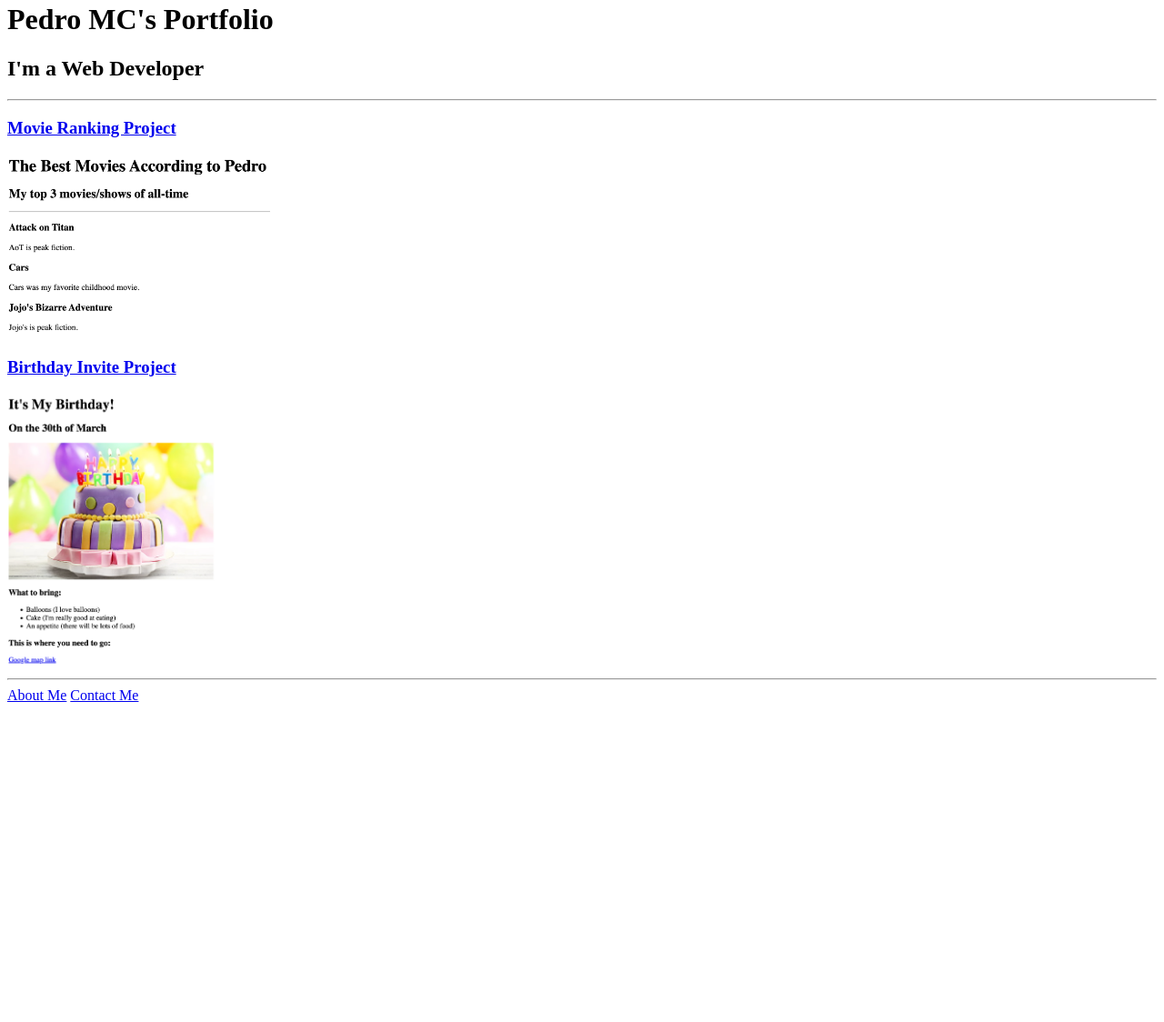
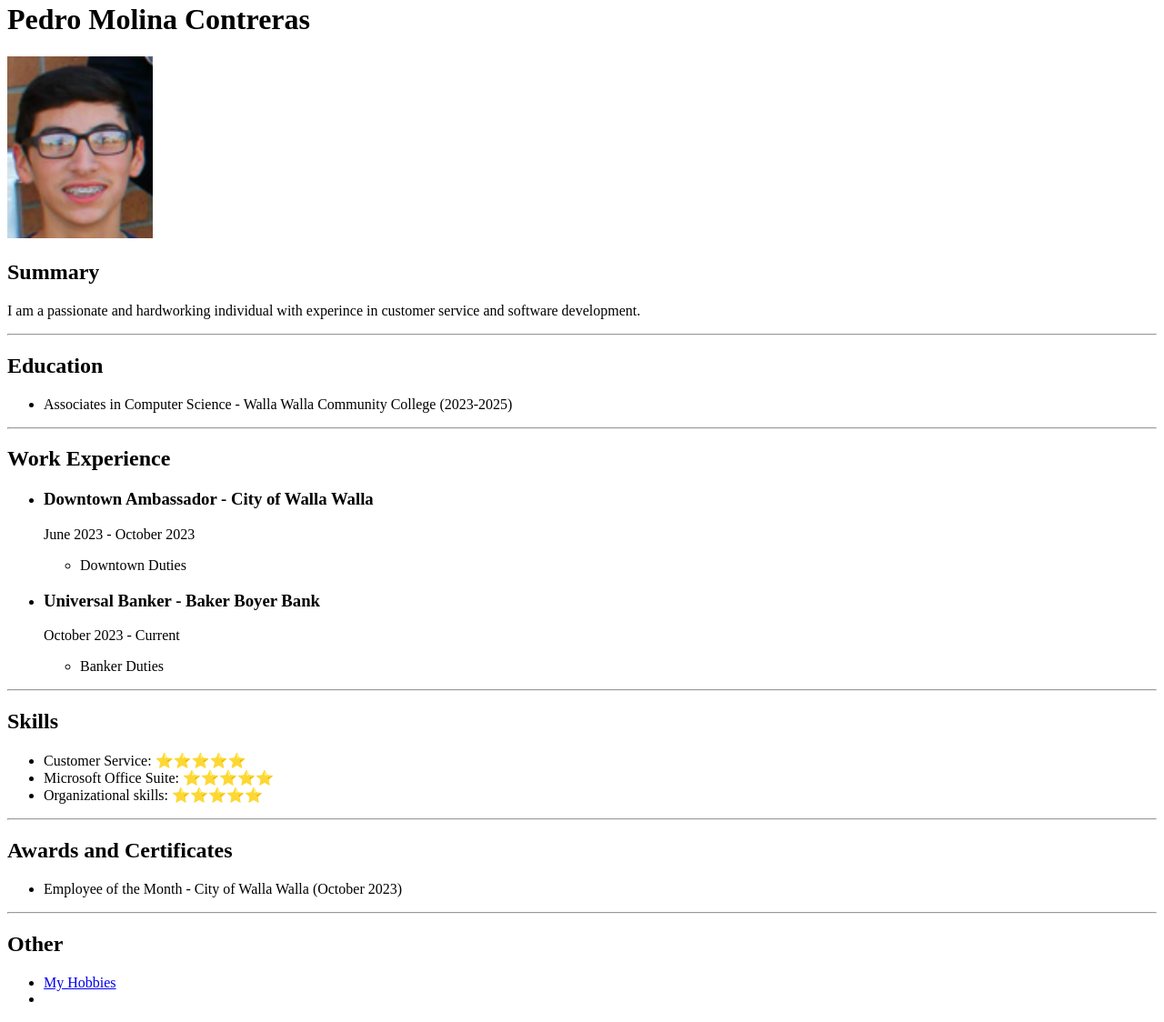
Before and after one commit to pedro-mc11/html-portfolio, a plain HTML site: page index.html in a window 1280 px wide. Shown: the part 18-1142 px from the top of the page at 91% size. Before the commit the page ends 800 px from the top, so only its background shows below. Drawn offline with Linux system fonts and the light colour scheme.

Commit message:
Add files via upload

```diff
--- a/index.html
+++ b/index.html
@@ -1,48 +1,72 @@
-<!-- TODO 1: Create the HTML Boilerplate -->
-
-<!-- TODO 2: Add Your previous projects' HTML into the public folder -->
-
-<!-- TODO 3: Take screenshots of your project previews and add the images to the images folder -->
-
-<!-- TODO 4: Add titles/subtitles etc. -->
-
-<!-- TODO 5: Add a link to the project pages -->
-
-<!-- TODO 6: Add images to show the project previews
-HINT for TODO 6: You can use the height attribute set to 200 to make the image smaller:
-https://developer.mozilla.org/en-US/docs/Web/HTML/Element/img#attr-height -->
-
-<!-- TODO 7: Add the Contact Me and About Me page links -->
-
 <!DOCTYPE html>
 <html lang="en">
 <head>
     <meta charset="UTF-8">
     <meta name="viewport" content="width=device-width, initial-scale=1.0">
-    <title>Portfolio</title>
+    <title>My Resume</title>
 </head>
 <body>
-    <h1>Pedro MC's Portfolio</h1>
+    <h1>Pedro Molina Contreras</h1>
 
-    <h2>I'm a Web Developer</h2>
+    <img src="face.png" alt="headshot of adolescent pedro" height="200">
+
+    <h2>Summary</h2>
+    <p>I am a passionate and hardworking individual with experince in customer service and software development.
+    </p>
 
     <hr>
 
-    <h3>
-        <a href="./public/movie-ranking.html">Movie Ranking Project</a>
-    </h3>
+    <h2>Education</h2>
 
-    <img src="./assets/images/movie-project.png" height= "200" alt="Moving Ranking Project">
-
-    <h3>
-        <a href="./public/birthday-invite.html">Birthday Invite Project</a>
-    </h3>
-
-    <img src="./assets/images/birthday-project.png" height="300" alt="Birthday Invite Project">
+    <ul>
+        <li>Associates in Computer Science - Walla Walla Community College (2023-2025)</li>
+    </ul>
 
     <hr>
-    <a href="./public/about.html">About Me</a>
 
-    <a href="./public/contact.html">Contact Me</a>
+    <h2>Work Experience</h2>
+    <ul>
+        <li><h3>Downtown Ambassador - City of Walla Walla</h3>
+        <p>June 2023 - October 2023</p>
+
+        <ul>
+            <li>Downtown Duties</li>
+        </ul>
+        </li>
+
+
+        <li><h3>Universal Banker - Baker Boyer Bank</h3>
+        <p>October 2023 - Current</p>
+
+        <ul>
+            <li>Banker Duties</li>
+        </ul>
+        </li>
+    </ul>
+
+    <hr>
+
+    <h2>Skills</h2>
+    <ul>
+        <li>Customer Service: ⭐️⭐️⭐️⭐️⭐️</li>
+        <li>Microsoft Office Suite: ⭐️⭐️⭐️⭐️⭐️</li>
+        <li>Organizational skills: ⭐️⭐️⭐️⭐️⭐️</li>
+    </ul>
+
+    <hr>
+
+    <h2>Awards and Certificates</h2>
+
+    <ul>
+        <li>Employee of the Month - City of Walla Walla (October 2023)</li>
+    </ul>
+
+    <hr>
+
+    <h2>Other</h2>
+    <ul>
+        <li><a href="hobbies.html">My Hobbies</a></li>
+        <li></li>
+    </ul>
 </body>
 </html>
```
Also changed, not shown: contact.html (added, +16 -0 lines), face.png (added), hobbies.html (added).
